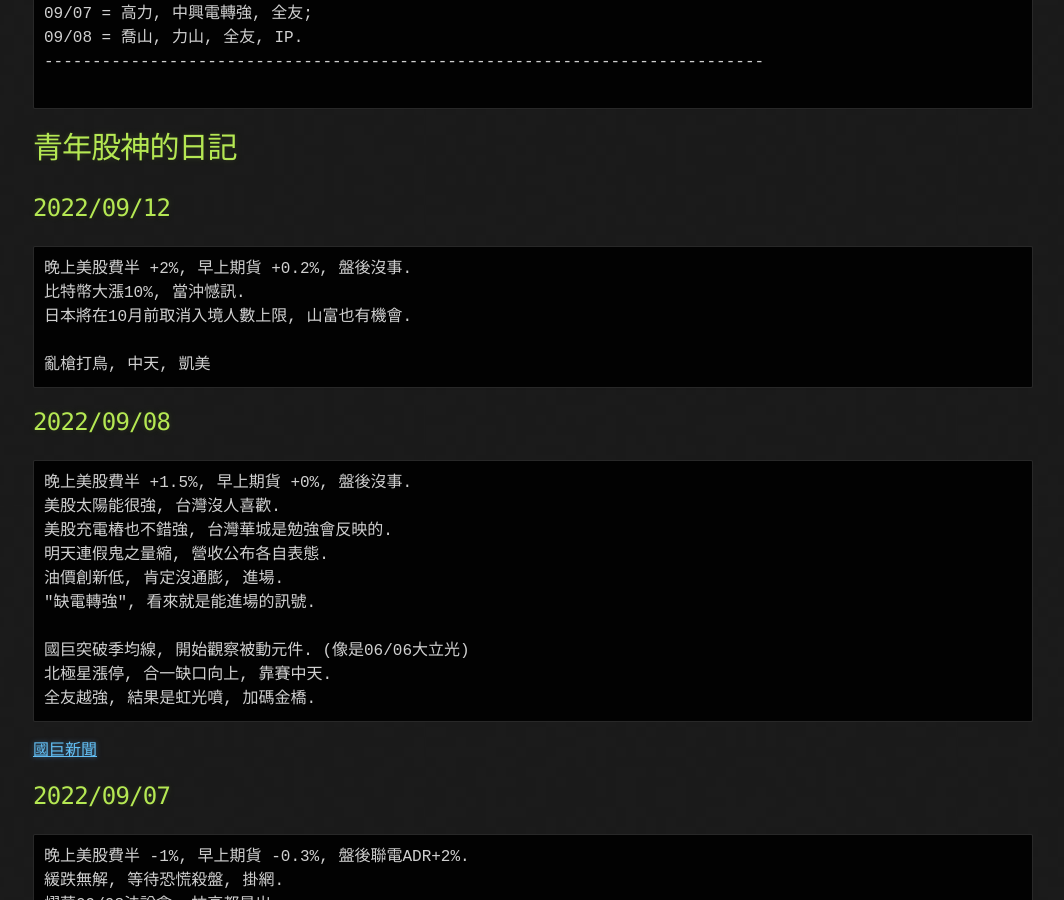
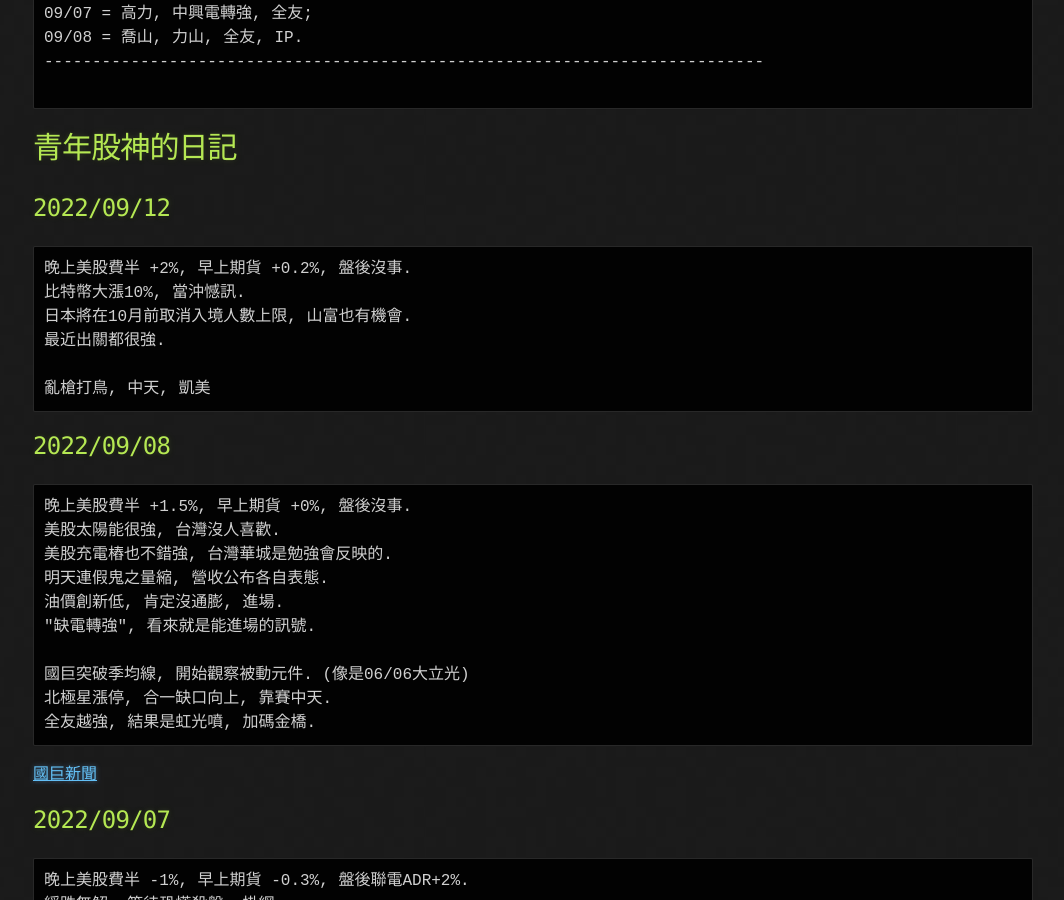
Before and after one commit to lepg5487/Stock_God, a Jekyll site: the page built from index.md, in a window 1280 px wide and 900 px high, scrolled down 1090 px. Shown: the whole window, without its empty margins (107-1171 px from the left). Built offline with Jekyll 4.4.1, drawn with Linux system fonts in a browser that asks for light colours; our own code applies the rules of GitHub Pages for plain Markdown files.

Commit message:
Update index.md

````diff
--- a/index.md
+++ b/index.md
@@ -50,6 +50,7 @@
 晚上美股費半 +2%, 早上期貨 +0.2%, 盤後沒事.
 比特幣大漲10%, 當沖憾訊.
 日本將在10月前取消入境人數上限, 山富也有機會.
+最近出關都很強.
 
 亂槍打鳥, 中天, 凱美
 ```
````
